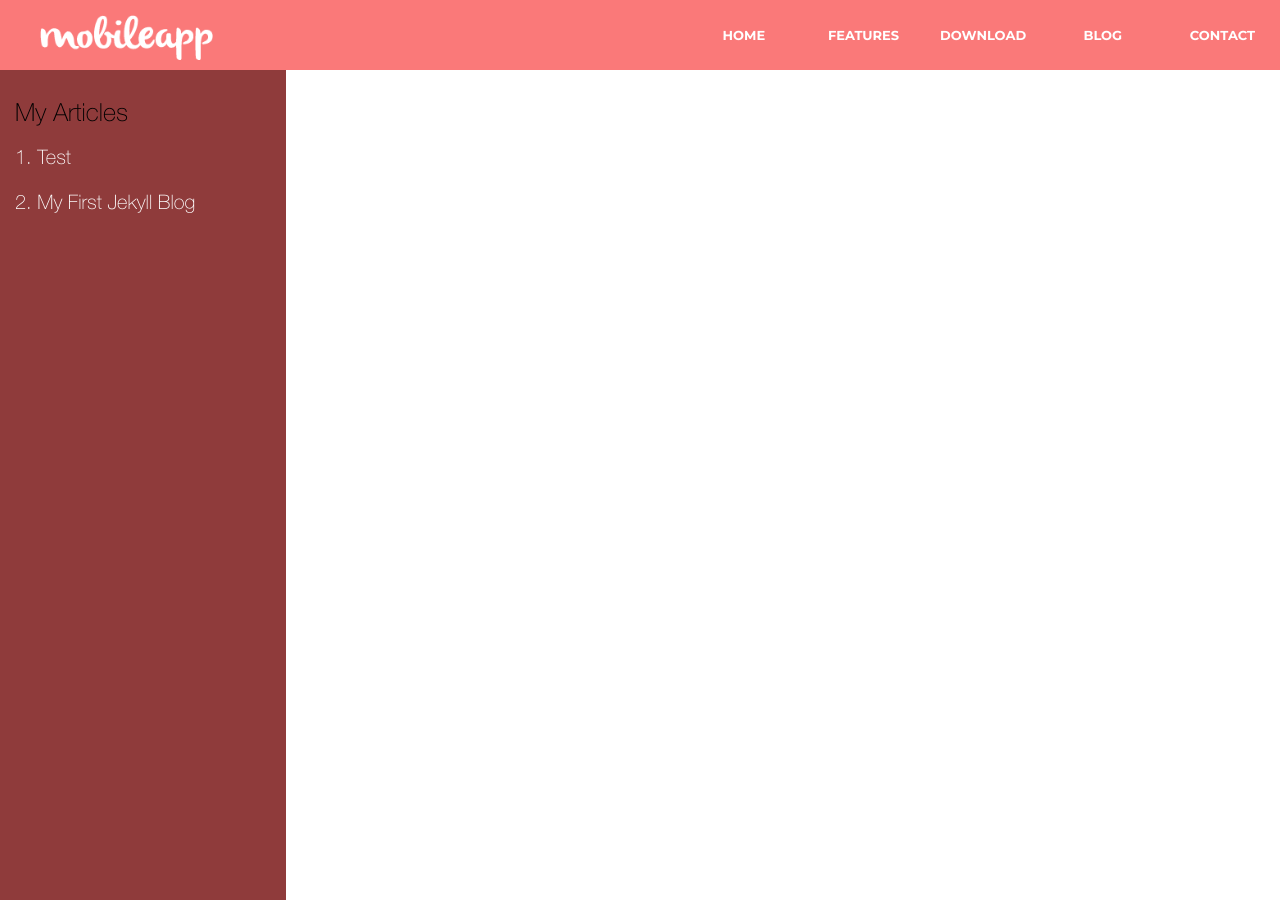
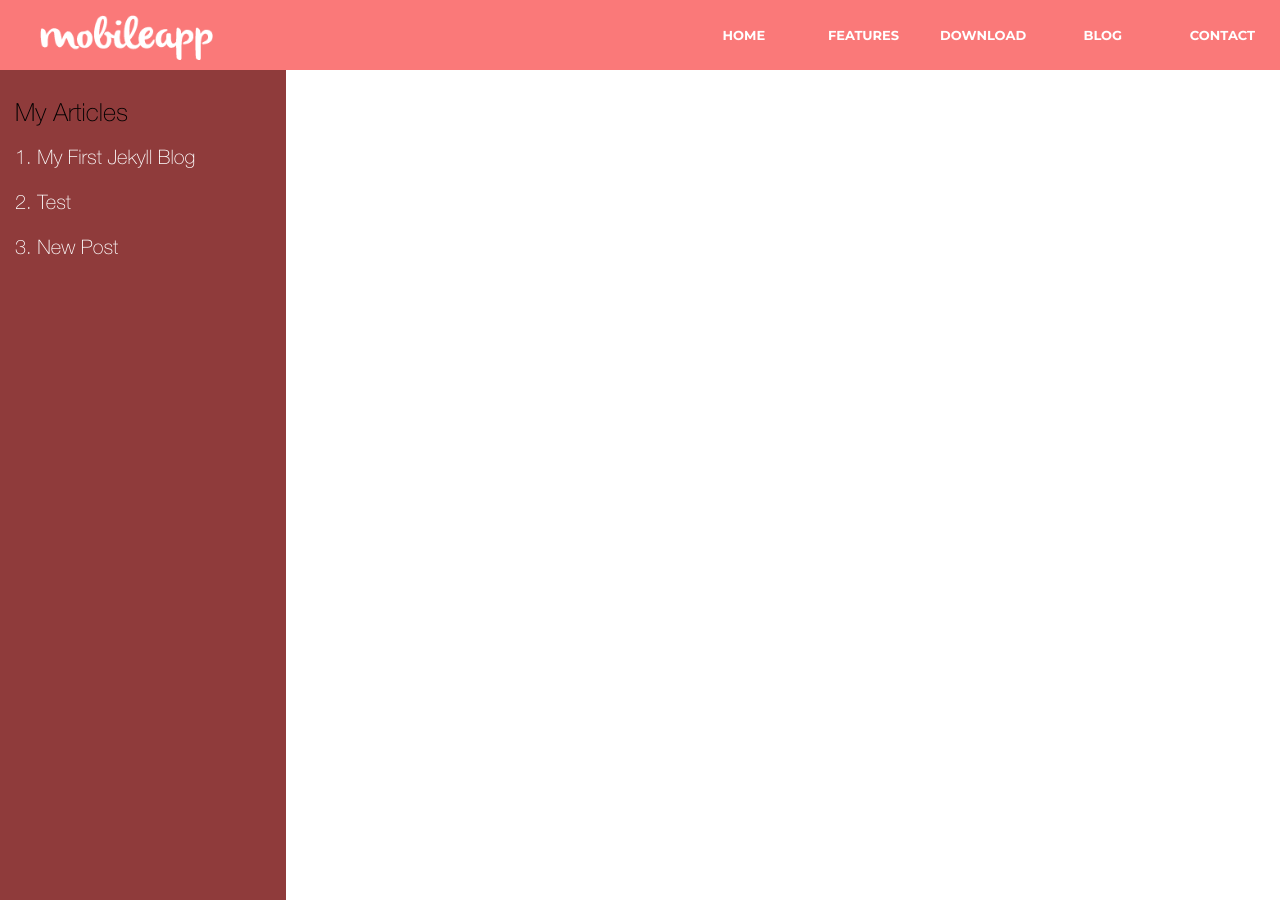
Before and after one commit to noormohammedk/jekyll-test, a Jekyll site: the page built from blog.html, in a window 1280 px wide and 900 px high. Built offline with Jekyll 4.4.1, drawn with Linux system fonts in a browser that asks for light colours; nearby versions of some CDN libraries.

Commit message:
reversed the order in which the post was showing

```diff
--- a/_includes/blog.html
+++ b/_includes/blog.html
@@ -2,7 +2,7 @@
     <div class="container">
         <h1>My Articles</h1>
         <ul>
-            {% for post in site.posts %}
+            {% for post in site.posts reversed %}
             <li>
                 <a class="blog-anchors" id={{forloop.index}} href="{{ post.url }}">{{forloop.index}}. {{ post.title }}</a>
             </li>
--- /dev/null
+++ b/_posts/2022-10-25-new-post.html
@@ -0,0 +1,3 @@
+<section class="blog-post">
+    <h1>this is a new post</h1>
+</section>
--- a/assets/css/styles.scss
+++ b/assets/css/styles.scss
@@ -590,6 +590,7 @@ header ul li a {
 footer {
     width: 100%;
     display: block;
+    background-color: #dcdce0;
 }
 
 .co-right-para {
--- a/assets/js/main.js
+++ b/assets/js/main.js
@@ -1,7 +1,7 @@
 
 
 $("#blog").ready(function() {
-    $('.blog-container').load("/2022/10/21/my-first-jekyll-blog.html #default");
+    $('.blog-container').load("/2022/10/21/my-first-jekyll-blog.html");
     $('.blog-anchors').click(function(event) {
         event.preventDefault();
         $('.blog-container').empty();
```
